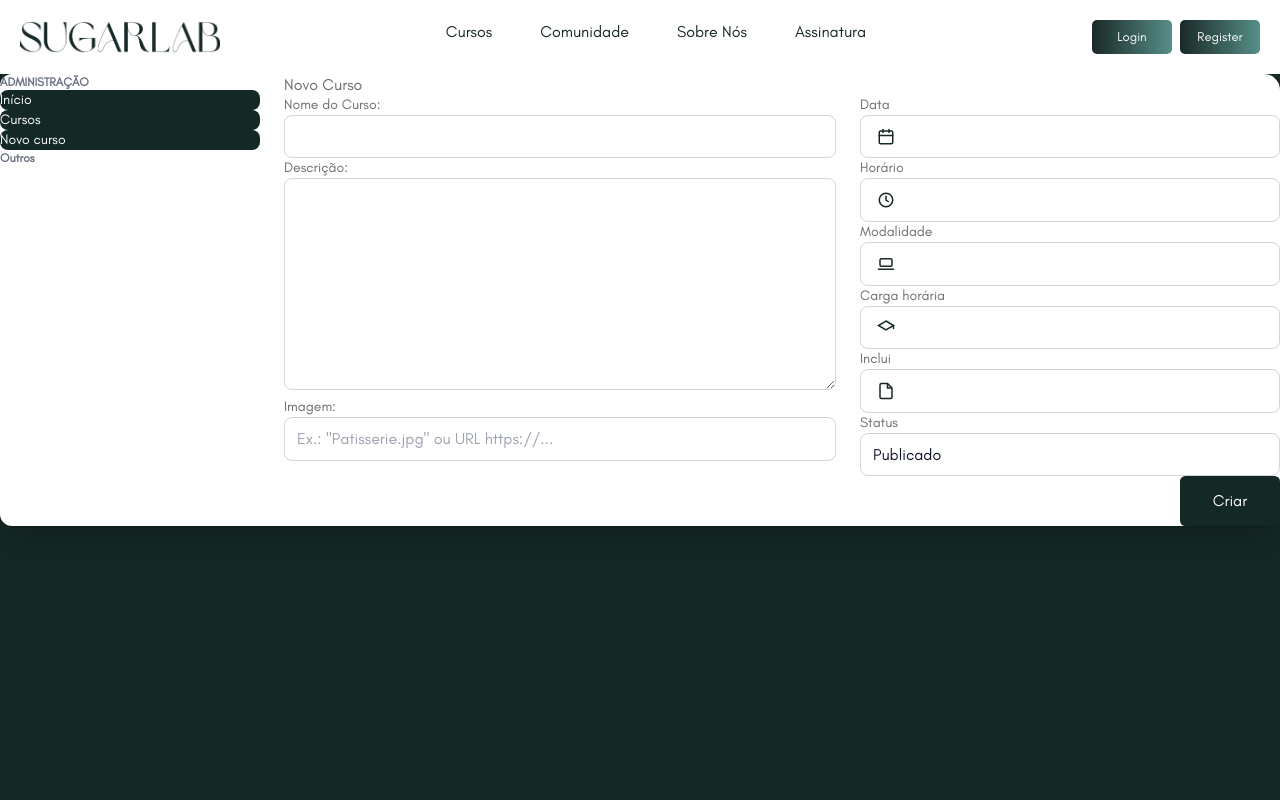
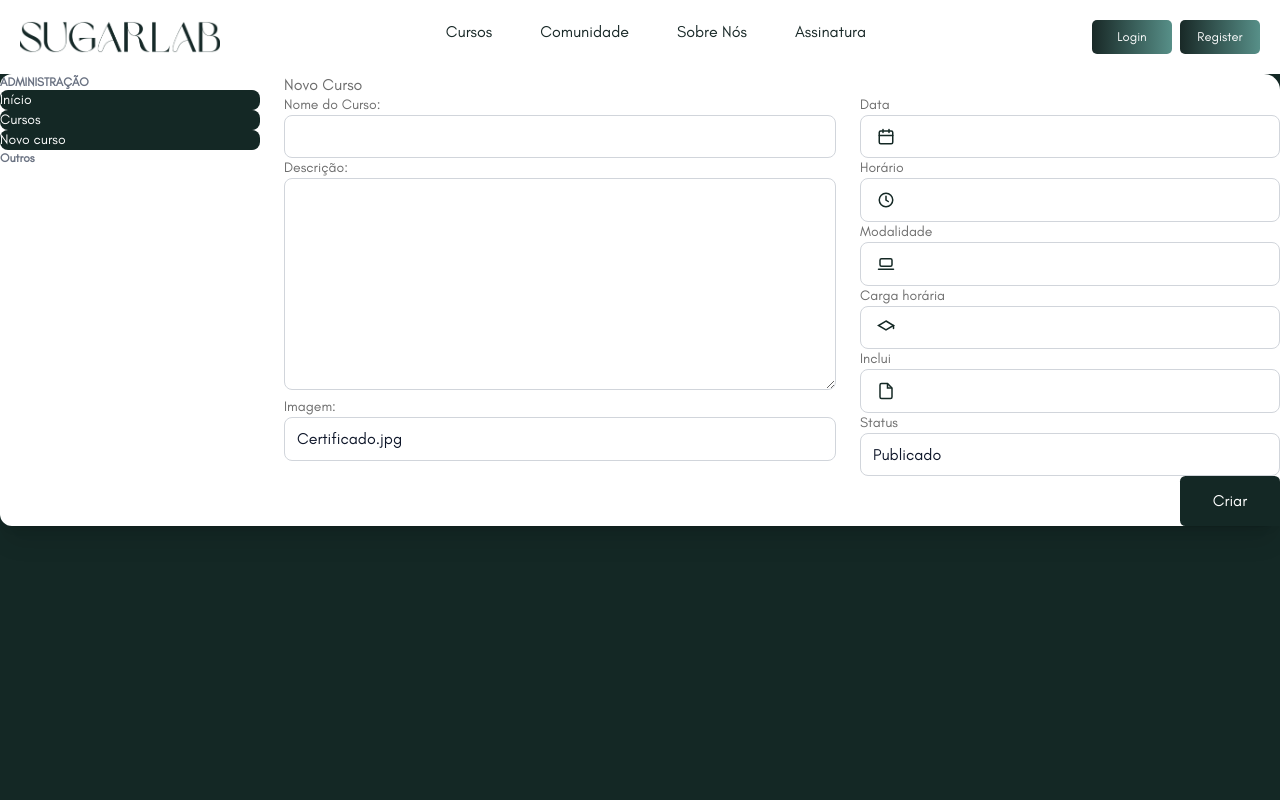
Before and after one commit to PHV00/SugarLab, a React (Vite) app in the folder frontend/: page /admin/cursos/novo in a window 1280 px wide. Shown: the top 800 px of the page. Built offline with nearby package versions, Linux system fonts and the light colour scheme.

Commit message:
feat: select option by image in backend

```diff
--- a/frontend/src/pages/admin/AdminCourseForm.jsx
+++ b/frontend/src/pages/admin/AdminCourseForm.jsx
@@ -25,6 +25,8 @@ const slugify = (s = "") =>
     .replace(/\p{Diacritic}/gu, "")
     .replace(/[^a-z0-9]+/g, "-")
     .replace(/(^-|-$)/g, "");
+
+const files = import.meta.glob('../../assets/image/*.{json,jpg,png}');
 
 export default function AdminCourseForm() {
   const { id } = useParams();
@@ -96,12 +98,12 @@ export default function AdminCourseForm() {
 
     if (editing) {
       await api.updateCourse(id, payload);
-      navigate("/admin/cursos");
     } else {
       await api.createCourse(payload);
-      navigate("/admin/cursos");
+      window.location.href = "/admin/cursos";
     }
 
+    navigate("/admin/cursos");
   }
 
   return (
@@ -133,13 +135,31 @@ export default function AdminCourseForm() {
           </L>
 
           <L label="Imagem:">
-            <input
+            {/* <input
               name="thumbnailUrl"
               value={form.thumbnailUrl}
               onChange={onChange}
               placeholder='Ex.: "Patisserie.jpg" ou URL https://...'
               className="input"
-            />
+            /> */}
+            <select
+              name="thumbnailUrl"
+              value={form.thumbnailUrl}
+              onChange={onChange}
+              className="input"
+            >
+              {
+                Object.keys(files).map(filePath => {
+                  const fileName = filePath.substring(filePath.lastIndexOf('/') + 1);
+
+                  return (
+                    <option key={fileName} value={fileName}>
+                      {fileName}
+                    </option>
+                  );
+                })
+              }
+            </select>
           </L>
         </div>
 
```
Also changed, not shown: 1 other file (tests, documents, lock files or other folders).
